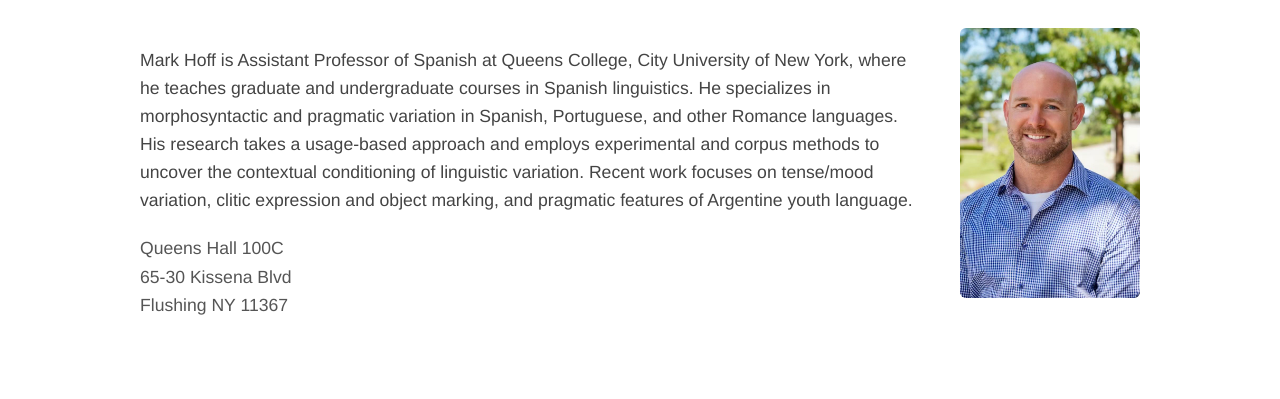
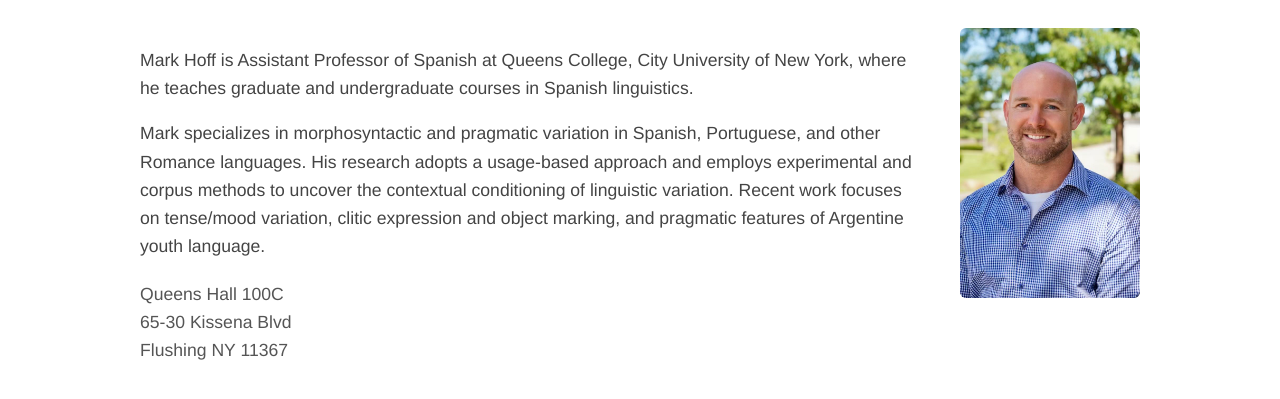
Before and after one commit to mark-hoff/markhoff.github.io, a plain HTML site: page index.html in a window 1280 px wide. Shown: the part 177-576 px from the top of the page. Drawn offline with Linux system fonts and the light colour scheme.

Commit message:
Update index.html

```diff
--- a/index.html
+++ b/index.html
@@ -32,7 +32,8 @@
 
     <div class="bio-wrap">
       <div class="bio-text">
-        <p>Mark Hoff is Assistant Professor of Spanish at Queens College, City University of New York, where he teaches graduate and undergraduate courses in Spanish linguistics. He specializes in morphosyntactic and pragmatic variation in Spanish, Portuguese, and other Romance languages. His research takes a usage-based approach and employs experimental and corpus methods to uncover the contextual conditioning of linguistic variation. Recent work focuses on tense/mood variation, clitic expression and object marking, and pragmatic features of Argentine youth language.</p>
+        <p>Mark Hoff is Assistant Professor of Spanish at Queens College, City University of New York, where he teaches graduate and undergraduate courses in Spanish linguistics.</p>
+        <p>Mark specializes in morphosyntactic and pragmatic variation in Spanish, Portuguese, and other Romance languages. His research adopts a usage-based approach and employs experimental and corpus methods to uncover the contextual conditioning of linguistic variation. Recent work focuses on tense/mood variation, clitic expression and object marking, and pragmatic features of Argentine youth language.</p>
 
         <p class="address-block">
           Queens Hall 100C<br>
```
